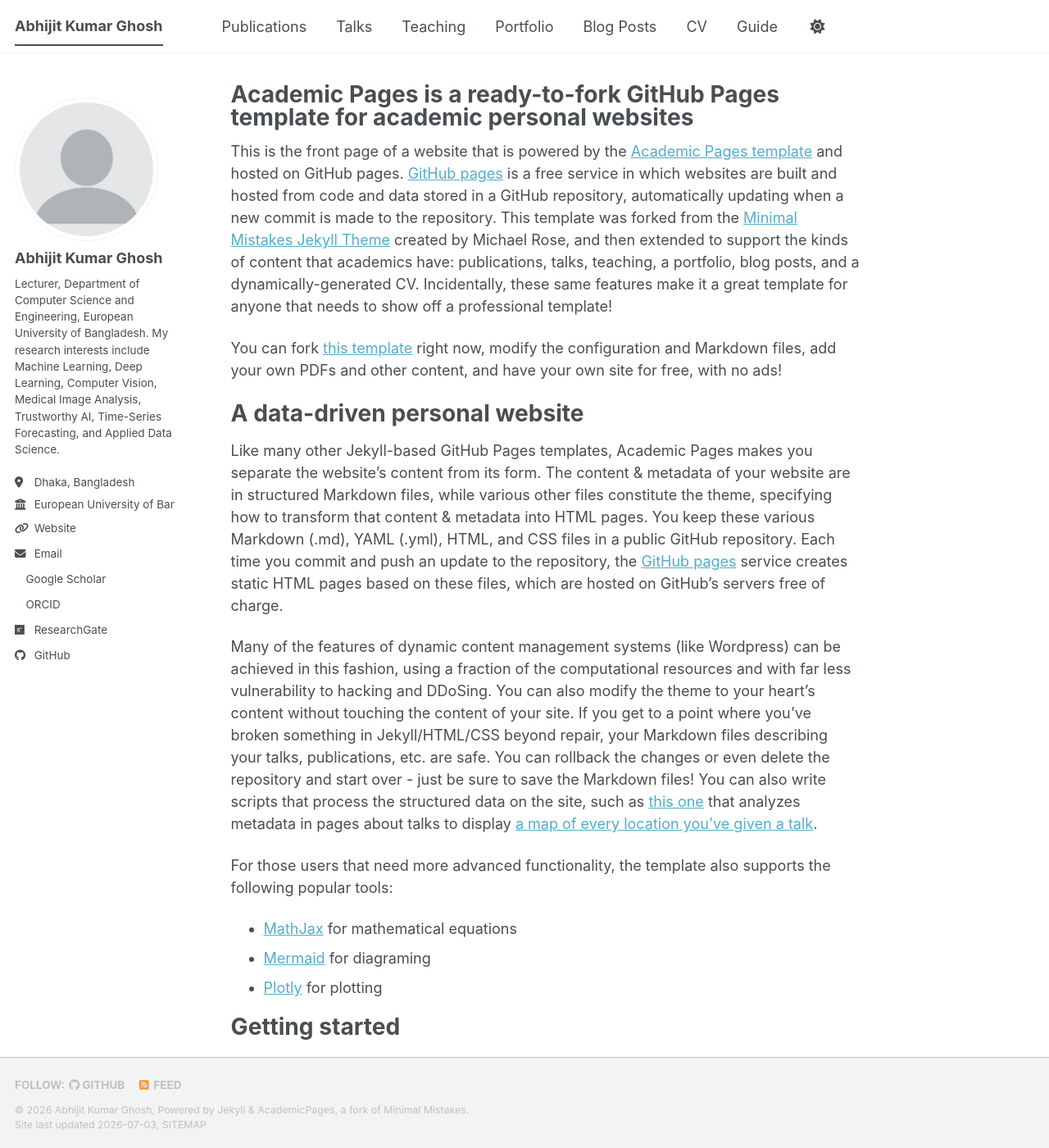
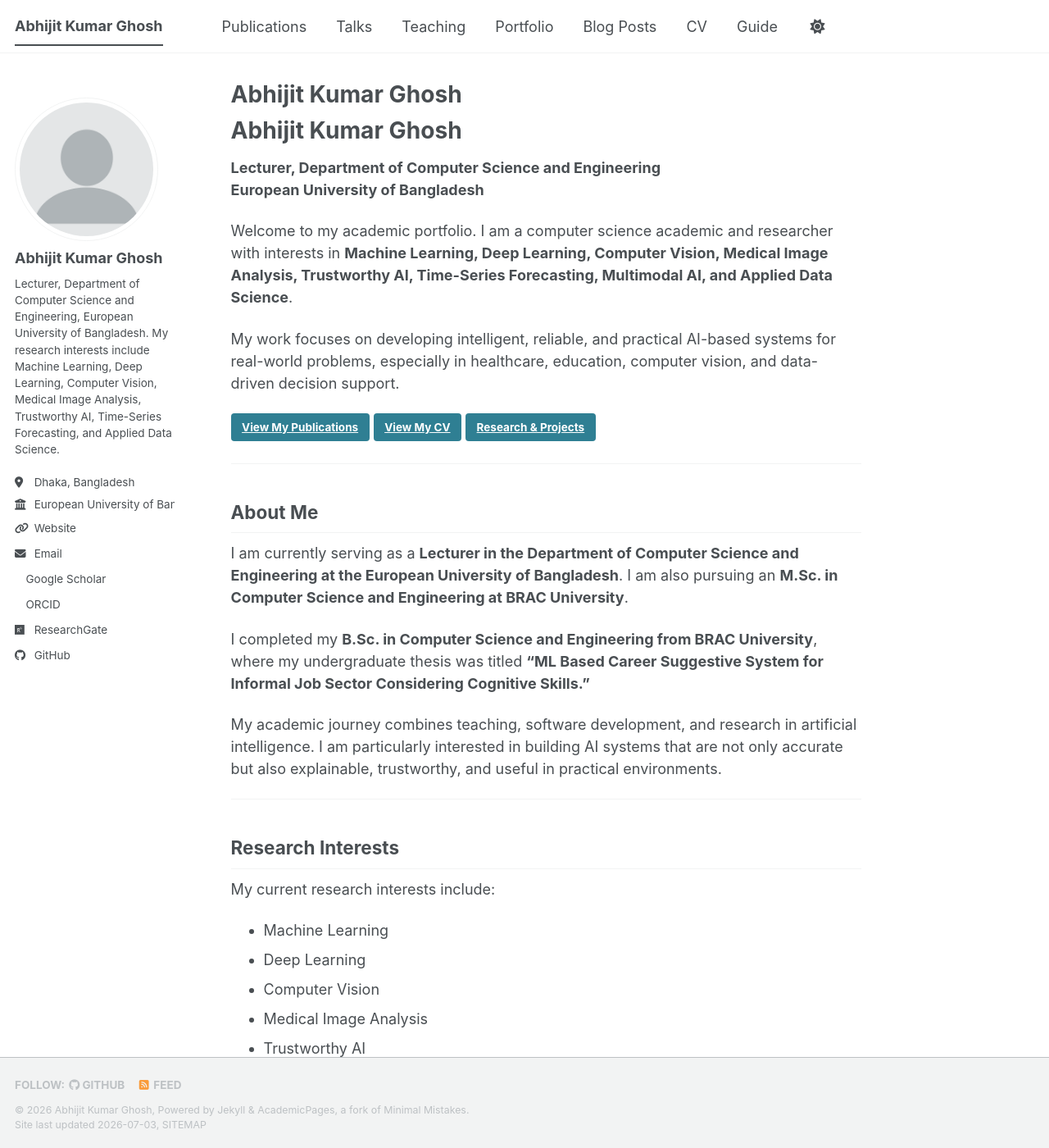
Before and after one commit to abhijitkghosh/abhijitkghosh.github.io, a Jekyll site: the page built from _pages/about.md, in a window 1280 px wide and 1400 px high. Shown: the whole window at 82% size. Built offline with Jekyll 4.4.1, drawn with Linux system fonts in a browser that asks for light colours; a style sheet for code colours, icons or effects is not loaded; some of the changed text lies outside the part shown.

Commit message:
Revise about page with personal and academic details
Updated the title and content to reflect personal information and academic background.

```diff
--- a/_pages/about.md
+++ b/_pages/about.md
@@ -1,56 +1,190 @@
 ---
 permalink: /
-title: "Academic Pages is a ready-to-fork GitHub Pages template for academic personal websites"
+title: "Abhijit Kumar Ghosh"
 author_profile: true
 redirect_from:
   - /about/
   - /about.html
 ---
 
-This is the front page of a website that is powered by the [Academic Pages template](https://github.com/academicpages/academicpages.github.io) and hosted on GitHub pages. [GitHub pages](https://pages.github.com) is a free service in which websites are built and hosted from code and data stored in a GitHub repository, automatically updating when a new commit is made to the repository. This template was forked from the [Minimal Mistakes Jekyll Theme](https://mmistakes.github.io/minimal-mistakes/) created by Michael Rose, and then extended to support the kinds of content that academics have: publications, talks, teaching, a portfolio, blog posts, and a dynamically-generated CV. Incidentally, these same features make it a great template for anyone that needs to show off a professional template!
+# Abhijit Kumar Ghosh
 
- You can fork [this template](https://github.com/academicpages/academicpages.github.io) right now, modify the configuration and Markdown files, add your own PDFs and other content, and have your own site for free, with no ads!
+**Lecturer, Department of Computer Science and Engineering**
+**European University of Bangladesh**
 
-A data-driven personal website
-======
-Like many other Jekyll-based GitHub Pages templates, Academic Pages makes you separate the website's content from its form. The content & metadata of your website are in structured Markdown files, while various other files constitute the theme, specifying how to transform that content & metadata into HTML pages. You keep these various Markdown (.md), YAML (.yml), HTML, and CSS files in a public GitHub repository. Each time you commit and push an update to the repository, the [GitHub pages](https://pages.github.com/) service creates static HTML pages based on these files, which are hosted on GitHub's servers free of charge.
+Welcome to my academic portfolio. I am a computer science academic and researcher with interests in **Machine Learning, Deep Learning, Computer Vision, Medical Image Analysis, Trustworthy AI, Time-Series Forecasting, Multimodal AI, and Applied Data Science**.
 
-Many of the features of dynamic content management systems (like Wordpress) can be achieved in this fashion, using a fraction of the computational resources and with far less vulnerability to hacking and DDoSing. You can also modify the theme to your heart's content without touching the content of your site. If you get to a point where you've broken something in Jekyll/HTML/CSS beyond repair, your Markdown files describing your talks, publications, etc. are safe. You can rollback the changes or even delete the repository and start over - just be sure to save the Markdown files! You can also write scripts that process the structured data on the site, such as [this one](https://github.com/academicpages/academicpages.github.io/blob/master/talkmap.ipynb) that analyzes metadata in pages about talks to display [a map of every location you've given a talk](https://academicpages.github.io/talkmap.html).
+My work focuses on developing intelligent, reliable, and practical AI-based systems for real-world problems, especially in healthcare, education, computer vision, and data-driven decision support.
 
-For those users that need more advanced functionality, the template also supports the following popular tools:
-- [MathJax](https://www.mathjax.org/) for mathematical equations
-- [Mermaid](https://mermaid.js.org/) for diagraming
-- [Plotly](https://plotly.com/javascript/) for plotting
+[View My Publications](/publications/){: .btn .btn--primary}
+[View My CV](/cv/){: .btn .btn--primary}
+[Research & Projects](/portfolio/){: .btn .btn--primary}
 
-Getting started
-======
-1. Register a GitHub account if you don't have one and confirm your e-mail (required!)
-1. Fork [this template](https://github.com/academicpages/academicpages.github.io) by clicking the "Use this template" button in the top right.
-1. Go to the repository's settings (rightmost item in the tabs that start with "Code", should be below "Unwatch"). Rename the repository "[your GitHub username].github.io", which will also be your website's URL.
-1. Set site-wide configuration and create content & metadata (see below -- also see [this set of diffs](https://archive.is/3TPas) showing what files were changed to set up [an example site](https://getorg-testacct.github.io) for a user with the username "getorg-testacct")
-1. Upload any files (like PDFs, .zip files, etc.) to the files/ directory. They will appear at https://[your GitHub username].github.io/files/example.pdf.
-1. Check status by going to the repository settings, in the "GitHub pages" section
+---
 
-Site-wide configuration
-------
-The main configuration file for the site is in the base directory in [_config.yml](https://github.com/academicpages/academicpages.github.io/blob/master/_config.yml), which defines the content in the sidebars and other site-wide features. You will need to replace the default variables with ones about yourself and your site's github repository. The configuration file for the top menu is in [_data/navigation.yml](https://github.com/academicpages/academicpages.github.io/blob/master/_data/navigation.yml). For example, if you don't have a portfolio or blog posts, you can remove those items from that navigation.yml file to remove them from the header.
+## About Me
 
-Create content & metadata
-------
-For site content, there is one Markdown file for each type of content, which are stored in directories like _publications, _talks, _posts, _teaching, or _pages. For example, each talk is a Markdown file in the [_talks directory](https://github.com/academicpages/academicpages.github.io/tree/master/_talks). At the top of each Markdown file is structured data in YAML about the talk, which the theme will parse to do lots of cool stuff. The same structured data about a talk is used to generate the list of talks on the [Talks page](https://academicpages.github.io/talks), each [individual page](https://academicpages.github.io/talks/2012-03-01-talk-1) for specific talks, the talks section for the [CV page](https://academicpages.github.io/cv), and the [map of places you've given a talk](https://academicpages.github.io/talkmap.html) (if you run this [python file](https://github.com/academicpages/academicpages.github.io/blob/master/talkmap.py) or [Jupyter notebook](https://github.com/academicpages/academicpages.github.io/blob/master/talkmap.ipynb), which creates the HTML for the map based on the contents of the _talks directory).
+I am currently serving as a **Lecturer in the Department of Computer Science and Engineering at the European University of Bangladesh**. I am also pursuing an **M.Sc. in Computer Science and Engineering at BRAC University**.
 
-**Markdown generator**
+I completed my **B.Sc. in Computer Science and Engineering from BRAC University**, where my undergraduate thesis was titled **“ML Based Career Suggestive System for Informal Job Sector Considering Cognitive Skills.”**
 
-The repository includes [a set of Jupyter notebooks](https://github.com/academicpages/academicpages.github.io/tree/master/markdown_generator
-) that converts a CSV containing structured data about talks or presentations into individual Markdown files that will be properly formatted for the Academic Pages template. The sample CSVs in that directory are the ones I used to create my own personal website at stuartgeiger.com. My usual workflow is that I keep a spreadsheet of my publications and talks, then run the code in these notebooks to generate the Markdown files, then commit and push them to the GitHub repository.
+My academic journey combines teaching, software development, and research in artificial intelligence. I am particularly interested in building AI systems that are not only accurate but also explainable, trustworthy, and useful in practical environments.
 
-How to edit your site's GitHub repository
-------
-Many people use a git client to create files on their local computer and then push them to GitHub's servers. If you are not familiar with git, you can directly edit these configuration and Markdown files directly in the github.com interface. Navigate to a file (like [this one](https://github.com/academicpages/academicpages.github.io/blob/master/_talks/2012-03-01-talk-1.md) and click the pencil icon in the top right of the content preview (to the right of the "Raw | Blame | History" buttons). You can delete a file by clicking the trashcan icon to the right of the pencil icon. You can also create new files or upload files by navigating to a directory and clicking the "Create new file" or "Upload files" buttons.
+---
 
-Example: editing a Markdown file for a talk
-![Editing a Markdown file for a talk](/images/editing-talk.png)
+## Research Interests
 
-For more info
-------
-More info about configuring Academic Pages can be found in [the guide](https://academicpages.github.io/markdown/), the [growing wiki](https://github.com/academicpages/academicpages.github.io/wiki), and you can always [ask a question on GitHub](https://github.com/academicpages/academicpages.github.io/discussions). The [guides for the Minimal Mistakes theme](https://mmistakes.github.io/minimal-mistakes/docs/configuration/) (which this theme was forked from) might also be helpful.
+My current research interests include:
+
+- Machine Learning
+- Deep Learning
+- Computer Vision
+- Medical Image Analysis
+- Trustworthy AI
+- Multimodal AI
+- Time-Series Forecasting
+- Applied Data Science
+- AI for Healthcare
+- AI-Based Decision Support Systems
+
+---
+
+## Current Academic Role
+
+### Lecturer
+**Department of Computer Science and Engineering**
+**European University of Bangladesh**
+
+I teach undergraduate courses related to computer science, software systems, artificial intelligence, and computing fundamentals.
+
+My teaching areas include:
+
+- Object-Oriented Programming
+- Digital Logic Design
+- Software Engineering
+- Artificial Intelligence
+- Image Processing
+- Theory of Computing
+- Computer Fundamentals
+
+Previously, I worked as a **Student Tutor at BRAC University**, where I supported undergraduate students in learning core computer science concepts.
+
+---
+
+## Education
+
+### M.Sc. in Computer Science and Engineering
+**BRAC University**
+Status: Ongoing
+
+### B.Sc. in Computer Science and Engineering
+**BRAC University**
+CGPA: **3.63/4.00**
+
+**Thesis:** *ML Based Career Suggestive System for Informal Job Sector Considering Cognitive Skills*
+
+---
+
+## Research and Publications
+
+My research work covers several areas of artificial intelligence and applied computing, including medical imaging, disease classification, phishing detection, time-series forecasting, EEG-based disease detection, multimodal AI, and trustworthy AI.
+
+Selected research topics include:
+
+- Breast cancer histopathology analysis
+- Gallbladder disease classification using Swin Transformer
+- Tea leaf disease classification and out-of-distribution detection
+- Parkinson’s disease gait forecasting using VAR, LSTM, and GRU
+- EEG-based epilepsy detection
+- Phishing detection using VLM and LLM reasoning
+- Byzantine fault tolerance in network intrusion detection
+- AI-based automated peer-review protection
+
+A detailed list of my journal articles, preprints, conference papers, and ongoing submissions is available on the [Publications page](/publications/).
+
+---
+
+## Selected Publications
+
+1. Enam Ahmed Taufika, Md Ahasanul Arafath, **Abhijit Kumar Ghosh**, Md Tanzim Reza, and Md Ashad Alam.
+   **Histo-MExNet: A Unified Framework for Real-World, Cross-Magnification, and Trustworthy Breast Cancer Histopathology.**
+   *arXiv preprint arXiv:2603.14416*, 2026. Submitted to *Biomedical Signal Processing and Control*.
+
+2. Fateha Jannat Ayrin, Mizanur Rahman, Ashifur Rahman, Vishwanath Akuthota, **Abhijit Kumar Ghosh**, Md Maruf Hasan Khondaker, Muntasim Ul Haque, Montaser Abdul Quader, and Md Tanzim Reza.
+   **Multi-Agent Phishing Detection and Deletion via Small VLM and LLM Reasoning.**
+   Accepted and presented at the *2026 IEEE International Conference on Electrical, Computer & Telecommunication Engineering (ICECTE 2026)*.
+
+3. **Abhijit Kumar Ghosh**, Chowdhury Sajadul Islam, Mohammad Azim, Fariha Nusrat, Md. Ahasanul Arafath, and Md Tanzim Reza.
+   **Swin Transformer-Based Multi-Class Classification of Gallbladder Diseases: A Comparative Study with Lightweight CNNs.**
+   Presented at the *2nd Undergraduate Conference on Intelligent Computing and Systems (UCICS 2026)*.
+
+---
+
+## Professional Experience
+
+I have experience in teaching, software development, programming, and academic support.
+
+Previous professional roles include:
+
+- **Software Developer**, SYMPHONY Softtech Ltd.
+- **Programmer**, Square Informatix Limited
+- **Intern**, Data Edge Limited
+- **Student Tutor**, BRAC University
+
+---
+
+## Selected Projects
+
+### AI-Based Grade Prediction System
+
+A machine learning-based student performance prediction system using academic indicators such as quizzes, attendance, assignments, and participation. The system was designed to identify at-risk students and support data-driven academic decisions.
+
+### Bangla Language Developing System
+
+A proposed Bangla language learning and assessment platform designed to support education and job-sector examination preparation in Bangladesh.
+
+### Fire Alarm System in Farm
+
+An Arduino Nano-based fire alarm system developed for early detection of fire hazards in farm environments.
+
+---
+
+## Academic Service
+
+I served as a **Reviewer for Deep Learning IndabaX Nigeria 2026**, reviewing submissions in:
+
+- Computer Vision & Multimodal AI
+- AI for Health & Biomedical Applications
+- Distributed, Federated & Privacy-Preserving AI
+
+---
+
+## Technical Skills
+
+**Programming Languages:** Python, Java, C++, C#
+
+**Machine Learning & Computer Vision:** PyTorch, TensorFlow, Scikit-learn, OpenCV
+
+**Databases:** MySQL, Oracle
+
+**Web Technologies:** HTML, CSS, JavaScript, Apache Web Server
+
+**Research & Development Tools:** LaTeX, Git, Jupyter Notebook, Google Colab
+
+---
+
+## Academic Profiles
+
+- [Google Scholar](https://scholar.google.com/citations?user=NoTxxDQAAAAJ&hl=en&oi=ao)
+- [ResearchGate](https://www.researchgate.net/profile/Abhijit-Ghosh-28?ev=hdr_xprf)
+- [ORCID](https://orcid.org/0009-0006-6633-4849)
+- [GitHub](https://github.com/abhijitkghosh)
+
+---
+
+## Contact
+
+For academic collaboration, research discussion, supervision-related communication, or professional contact, please feel free to reach out.
+
+**Email:** [abhijit.kumar.ghosh.77880@gmail.com](mailto:abhijit.kumar.ghosh.77880@gmail.com)
+**Location:** Dhaka, Bangladesh
```
